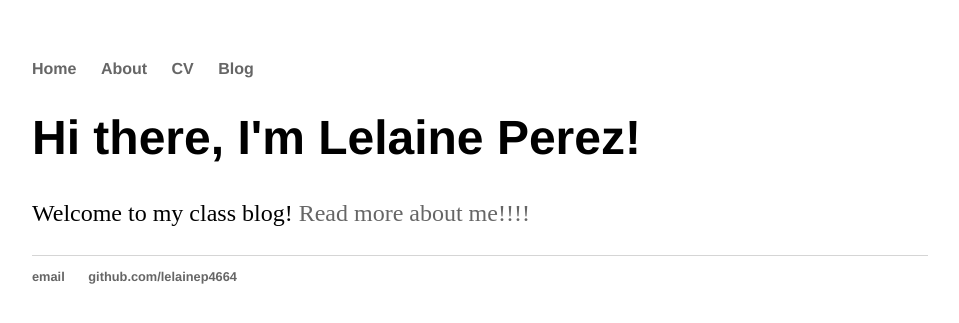
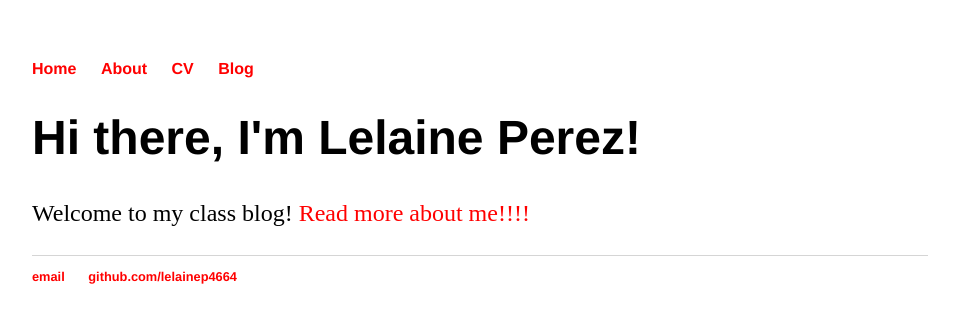
Before and after one commit to lelainep4664/lelainep4664.github.io, a Jekyll site: the page built from index.html, in a window 1280 px wide. Shown: the top 323 px of the page, without its empty margins (160-1119 px from the left). Built offline with Jekyll 4.4.1, drawn with Linux system fonts in a browser that asks for light colours.

Commit message:
Update main.css

```diff
--- a/css/main.css
+++ b/css/main.css
@@ -14,7 +14,7 @@ nav ul li, footer ul li {
 }
 a {
     text-decoration: none;
-    color: #666;
+    color: #ff0000;
 }
 a:hover {
     text-decoration: underline;
```
